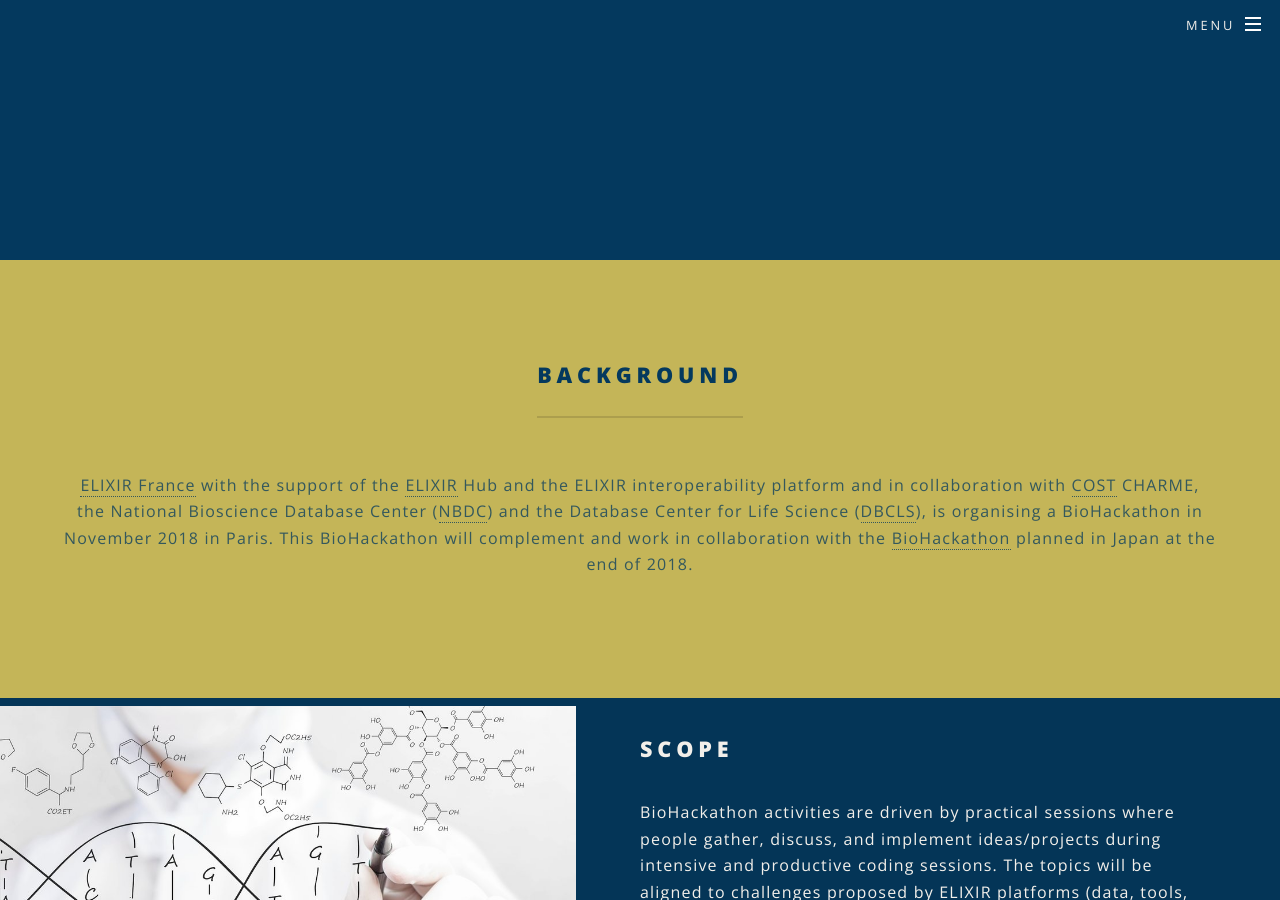
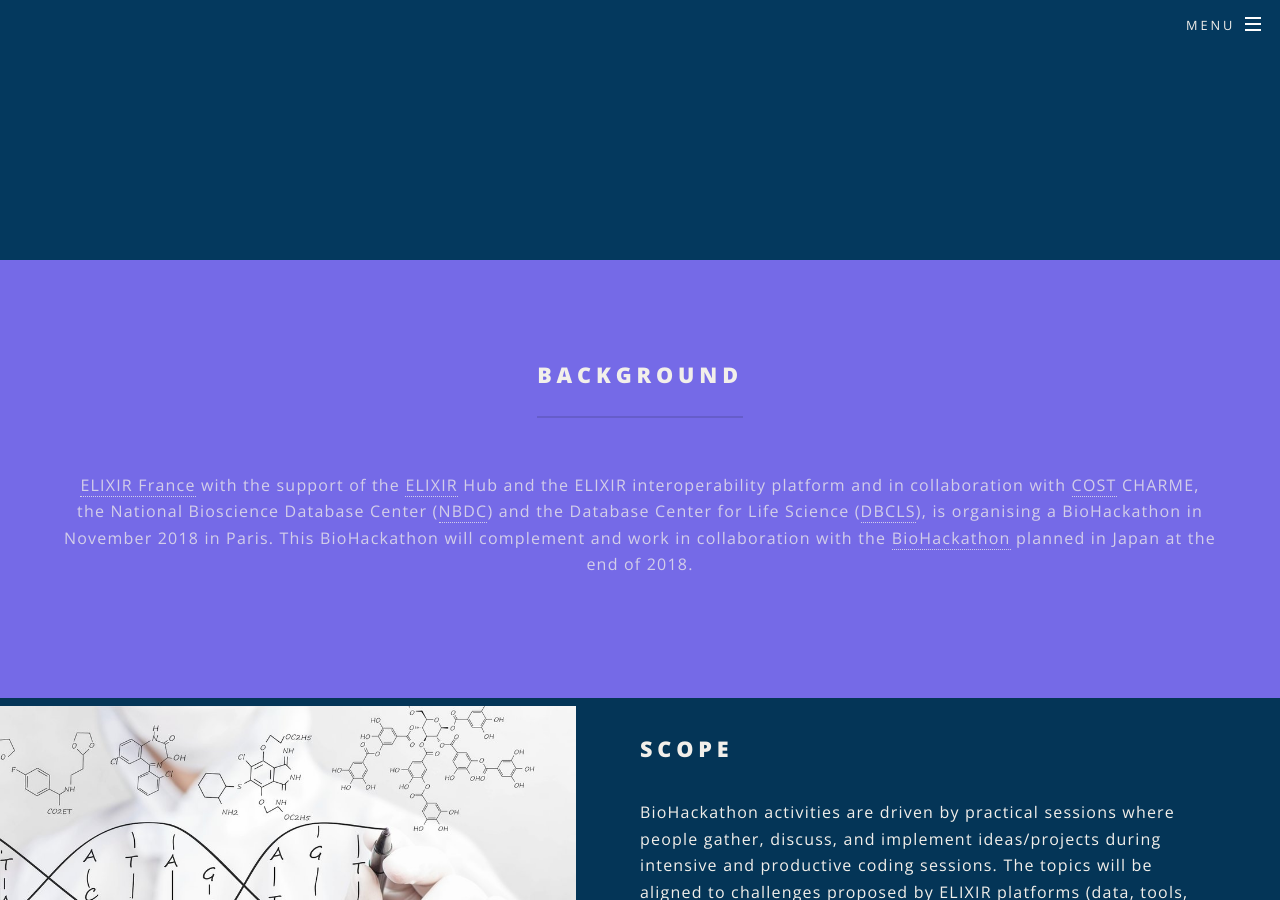
Before and after one commit to elixir-europe/bh2018paris, a Jekyll site: the page built from index.html, in a window 1280 px wide and 900 px high, scrolled down 640 px. Built offline with Jekyll 4.4.1, drawn with Linux system fonts in a browser that asks for light colours; nearby versions of some CDN libraries; some of the changed text lies outside the part shown.

Commit message:
Adjusted favicon for new logo version

```diff
--- a/_config.yml
+++ b/_config.yml
@@ -2,8 +2,8 @@
 #
 
 # Site settings
-title: BioHackathon 2018 Paris
-description: November 12th - 16th, Campus des berges de Seine
+title: BioHackathon
+description: 2019 November 12th - 16th, Campus des berges de Seine
 owner: Elixir HUB # or company name
 first_published: 2018 # if migrating another site, the year of your first publish
 email: arcila@ebi.ac.uk
--- a/_sass/libs/_vars.scss
+++ b/_sass/libs/_vars.scss
@@ -91,10 +91,10 @@
 		),
 
 		accent5: (
-			bg:				#C4B558,
-			fg-bold:		#04395E,
-			fg:				mix(#C4B558, #04395E, 25%),
-			fg-light:		mix(#C4B558, #04395E, 40%),
+			bg:				#756AE7,
+			fg-bold:		#F2EFEA,
+			fg:				mix(#756AE7, #F2EFEA, 25%),
+			fg-light:		mix(#756AE7, #F2EFEA, 40%),
 			border:			rgba(0,0,0,0.125),
 			border-bg:		rgba(255,255,255,0.075),
 			border2:		rgba(0,0,0,0.25),
--- a/css/main.scss
+++ b/css/main.scss
@@ -1439,6 +1439,10 @@
 	overflow: hidden;
 	position: relative;
 	text-align: center;
+	.title {
+		color: _palette(accent6, fg-bold);
+		display: inline-block;
+		position: relative;
 		h2 {
 			@include vendor('transform',
 			'scale(1)');
@@ -1446,7 +1450,6 @@
 			('transform 0.5s ease',
 			'opacity 0.5s ease',
 			'color 7s ease'));
-		display: inline-block;
 			font-size: 1.75em;
 			opacity: 1;
 			padding: 0.35em 1em;
@@ -1473,6 +1476,11 @@
 			&:after {
 				bottom: 0;
 				right: 0;
+			}
+		}
+
+		img {
+			max-width: 35%;
 		}
 	}
 	p {
--- a/images/favicon/browserconfig.xml
+++ b/images/favicon/browserconfig.xml
@@ -2,7 +2,7 @@
 <browserconfig>
     <msapplication>
         <tile>
-            <square150x150logo src="images/mstile-150x150.png"/>
+            <square150x150logo src="images/favicon/mstile-150x150.png"/>
             <TileColor>#da532c</TileColor>
         </tile>
     </msapplication>
--- a/index.html
+++ b/index.html
@@ -5,8 +5,13 @@
 <!-- Banner -->
 <section id="banner">
 	<div class="inner">
-		<h2>{{ site.title }}</h2>
-		<p>November 12th - 16th, Campus des berges de Seine</p>
+		<div class="title">
+			<img src="images/logos/bhlogolight.png" alt="" />
+			<h2>
+				{{ site.title }}
+			</h2>
+		</div>
+		<p>PARIS 2019 November 18th - 22th</p>
 		<h3><a href="https://twitter.com/hashtag/bh2018paris">#bh2018paris</a></h3>
 		<div class="logos-strip">
 			<ul class="logos major">
@@ -42,12 +47,11 @@
 				</li>
 			</ul>
 		</div>
-		<h4>Everybody is welcome!</h4>
-		<!-- <ul class="actions">
+		<ul class="actions">
 			<li>
 				<a href="/registration" class="button special">Register</a>
 			</li>
-		</ul> -->
+		</ul>
 	</div>
 	<a href="#landing-background" class="more scrolly">Learn More</a>
 </section>
@@ -130,7 +134,7 @@
 </section>
 
 <!-- Three -->
-<section id="landing-processprop" class="wrapper style1 special">
+<section id="landing-processprop" class="wrapper style3 special">
 	<div class="inner">
 		<header class="major">
 			<h2>Hacking projects</h2>
@@ -152,9 +156,9 @@
 
 			</li>
 		</ul>
-		<div class="alert alert-success" role="alert">
+		<!-- <div class="alert alert-success" role="alert">
 			<i class="fas fa-exclamation-circle"></i>  Apply for <a href="https://www.elixir-europe.org/platforms/interoperability/rfp-bioschemas" class="alert-link">Bioschemas Travel Grant Staff and Staff Exchange</a>.
-		</div>
+		</div> -->
 	</div>
 </section>
 <section id="landing-venue" class="wrapper alt style2">
```
Also changed, not shown: images/favicon/android-chrome-192x192.png, images/favicon/android-chrome-512x512.png, images/favicon/apple-touch-icon.png, images/favicon/favicon-16x16.png, images/favicon/favicon-32x32.png, images/favicon/favicon.ico, images/favicon/mstile-150x150.png, images/favicon/safari-pinned-tab.svg, images/logos/bhlogodark.png, images/logos/bhlogolight.png. Lines whose indentation alone changed are shown as unchanged.
